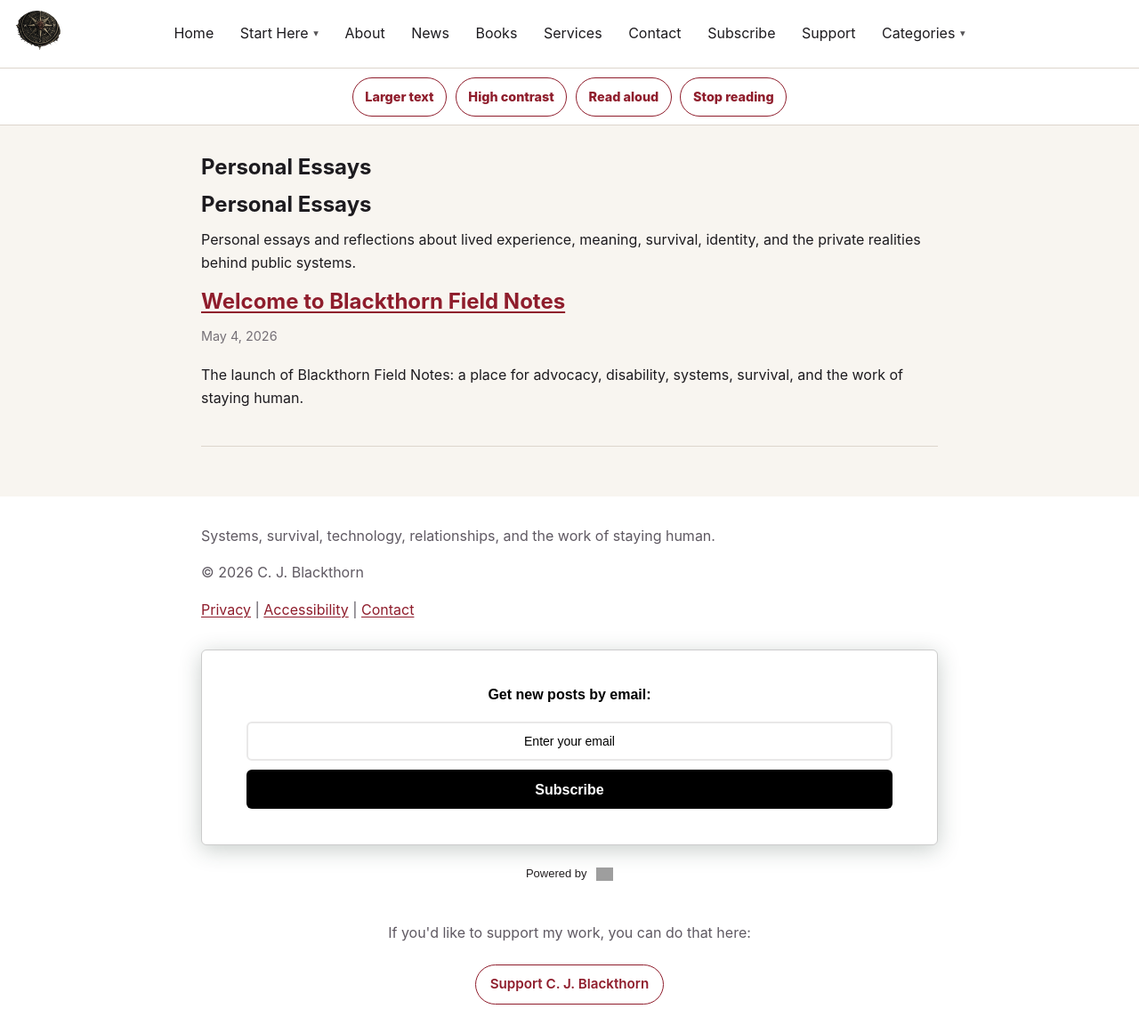
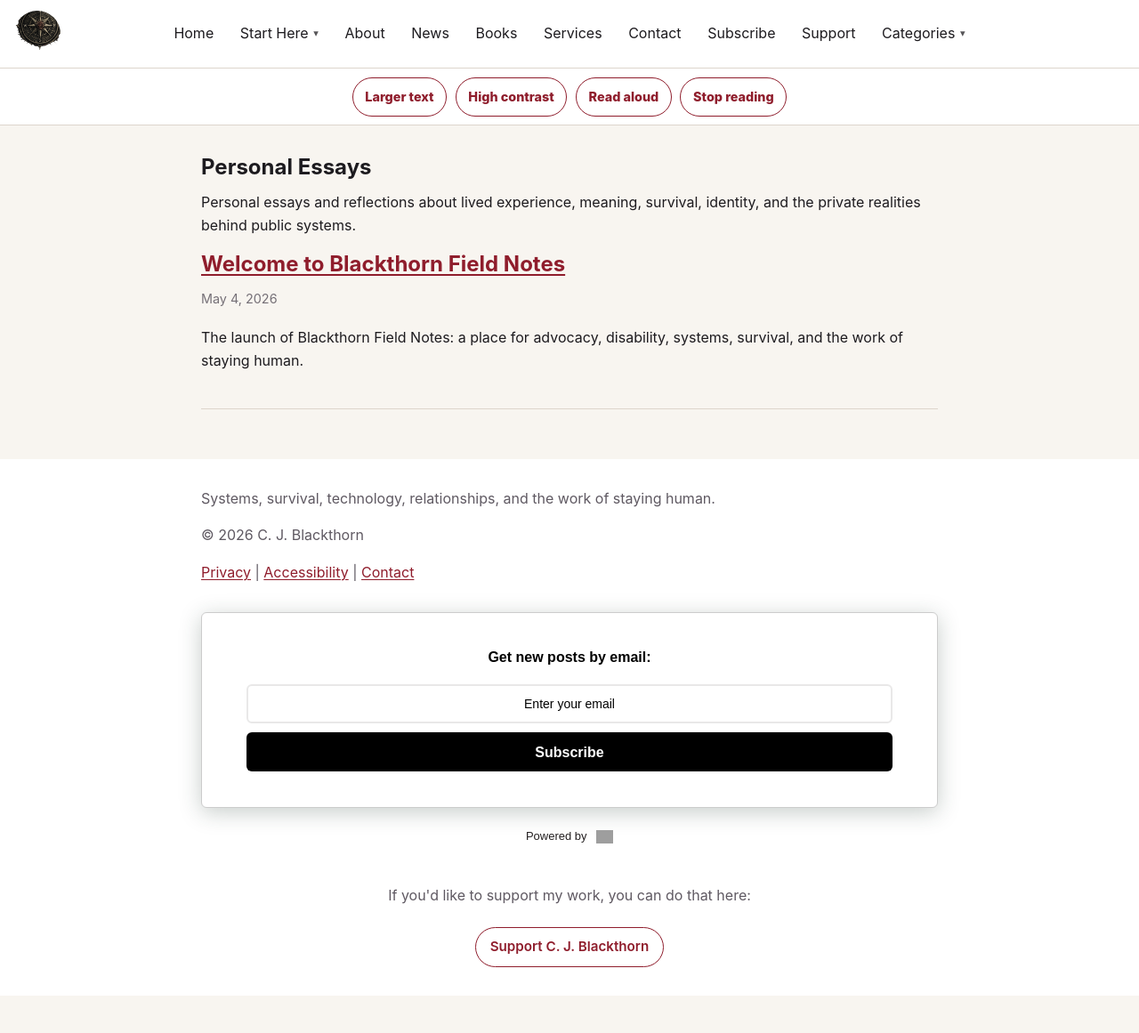
Before and after one commit to cjblackthorn/cjblackthorn.github.io, a Jekyll site: the page built from categories/personal-essays.md, in a window 1280 px wide and 1161 px high. Shown: the whole window at 89% size. Built offline with Jekyll 4.4.1, drawn with Linux system fonts in a browser that asks for light colours; grey boxes are pictures that could not be loaded.

Commit message:
Remove duplicate category headings

```diff
--- a/categories/personal-essays.md
+++ b/categories/personal-essays.md
@@ -4,8 +4,6 @@ title: Personal Essays
 permalink: /categories/personal-essays/
 description: Personal essays from Blackthorn Field Notes.
 ---
-
-# Personal Essays
 
 Personal essays and reflections about lived experience, meaning, survival, identity, and the private realities behind public systems.
 
```
